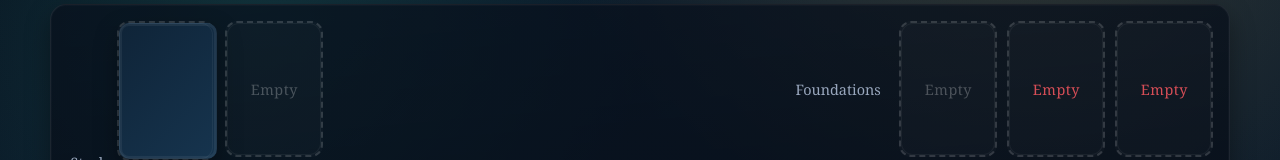
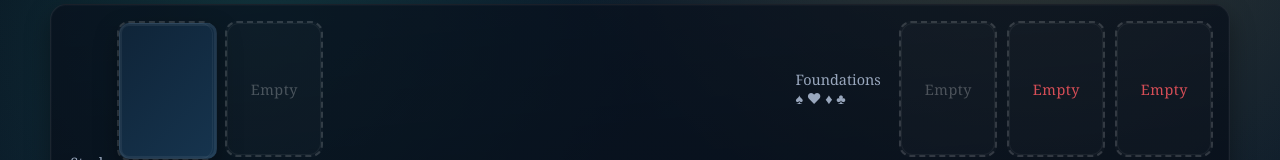
Before and after one commit to dalehassinger/Pegs-Solitaire, an Electron app: page src/index.html in a window 1280 px wide. Shown: the part 168-328 px from the top of the page. Drawn offline with Linux system fonts and the light colour scheme.

Commit message:
Show suit symbols in foundation label

```diff
--- a/src/index.html
+++ b/src/index.html
@@ -35,7 +35,7 @@
         <div class="pile" id="waste" aria-label="Waste pile"></div>
         <div class="spacer"></div>
         <div class="pile-group foundations">
-          <div class="pile-label">Foundations</div>
+          <div class="pile-label">Foundations ♠ ♥ ♦ ♣</div>
           <div class="foundation" data-foundation="♠" aria-label="Spades foundation"></div>
           <div class="foundation" data-foundation="♥" aria-label="Hearts foundation"></div>
           <div class="foundation" data-foundation="♦" aria-label="Diamonds foundation"></div>
```
